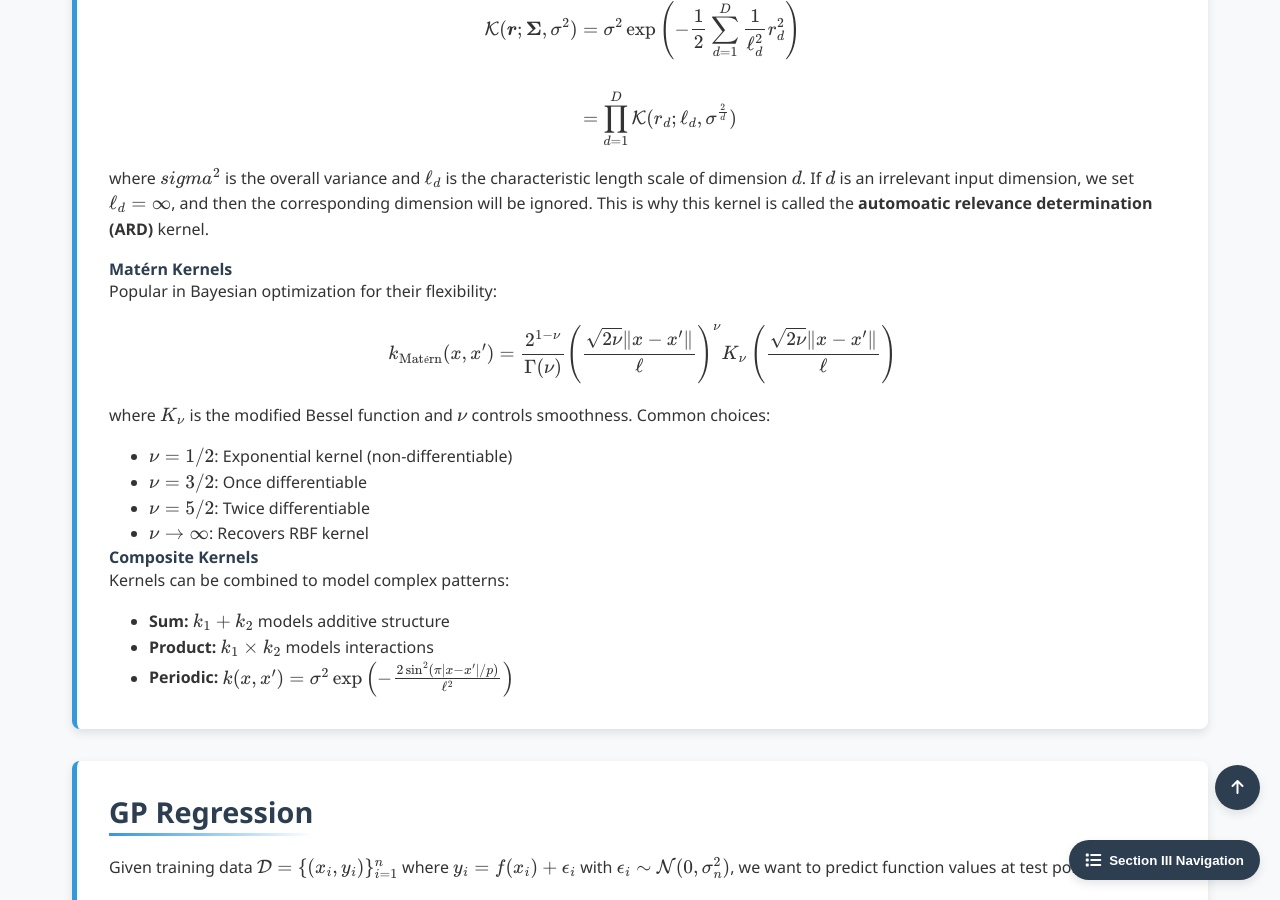
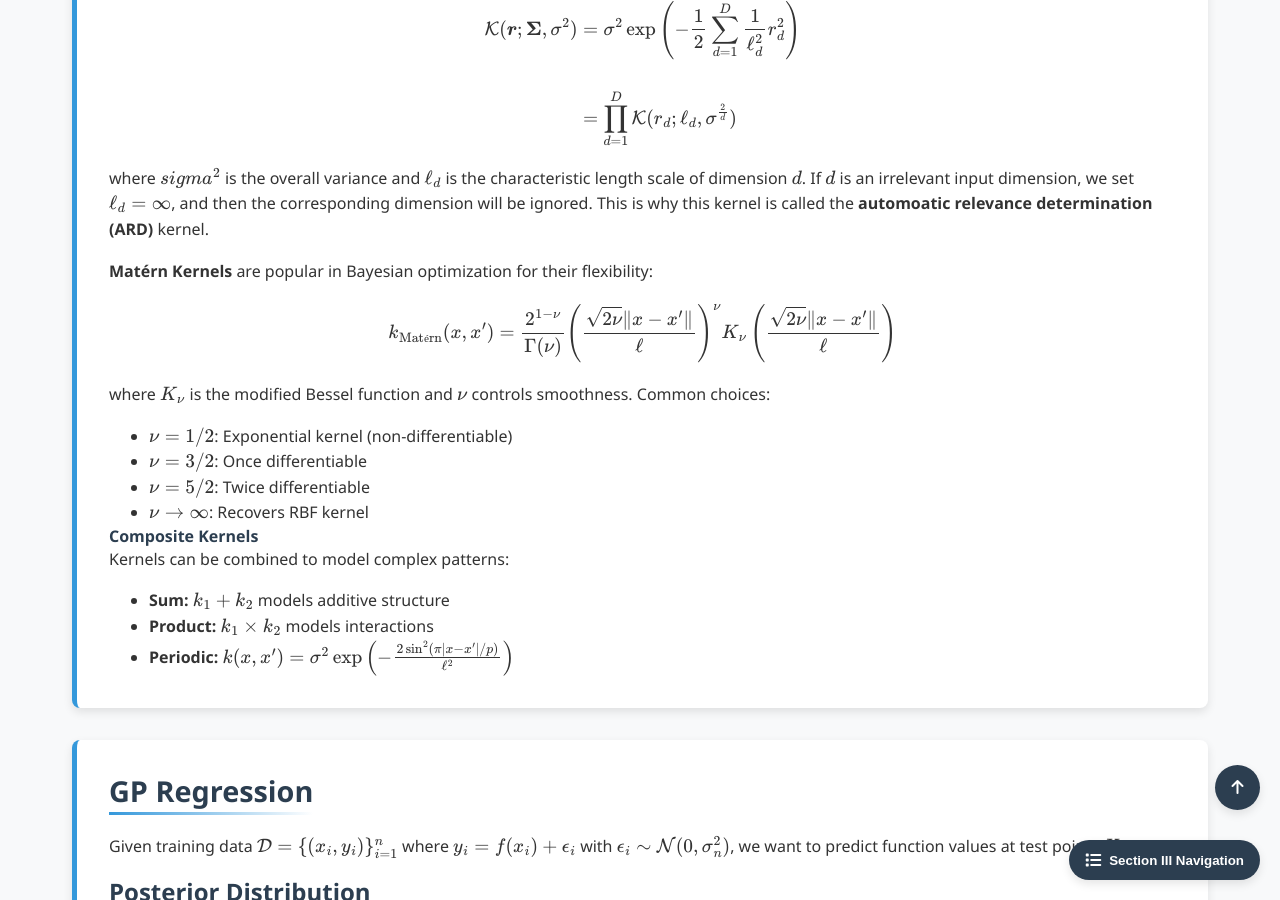
Before and after one commit to Yusukey01/yusukey01.github.io, a Jekyll site: the page built from Mathematics/Probability/gaussian_process.html, in a window 1280 px wide and 900 px high, scrolled down 2505 px. Built offline with Jekyll 4.4.1, drawn with Linux system fonts in a browser that asks for light colours.

```diff
--- a/Mathematics/Probability/gaussian_process.html
+++ b/Mathematics/Probability/gaussian_process.html
@@ -235,10 +235,8 @@ uses_python: true
                     this kernel is called the <strong>automoatic relevance determination (ARD)</strong> kernel.
                  </p>
 
-
-
-                <h4>Matérn Kernels</h4>
-                <p>Popular in Bayesian optimization for their flexibility:</p>
+                <p>
+                <strong>Matérn Kernels</strong> are popular in Bayesian optimization for their flexibility:</p>
                 \[
                 k_{\text{Matérn}}(x, x') = \frac{2^{1-\nu}}{\Gamma(\nu)}\left(\frac{\sqrt{2\nu}\|x-x'\|}{\ell}\right)^\nu
                 K_\nu\left(\frac{\sqrt{2\nu}\|x-x'\|}{\ell}\right)
```
